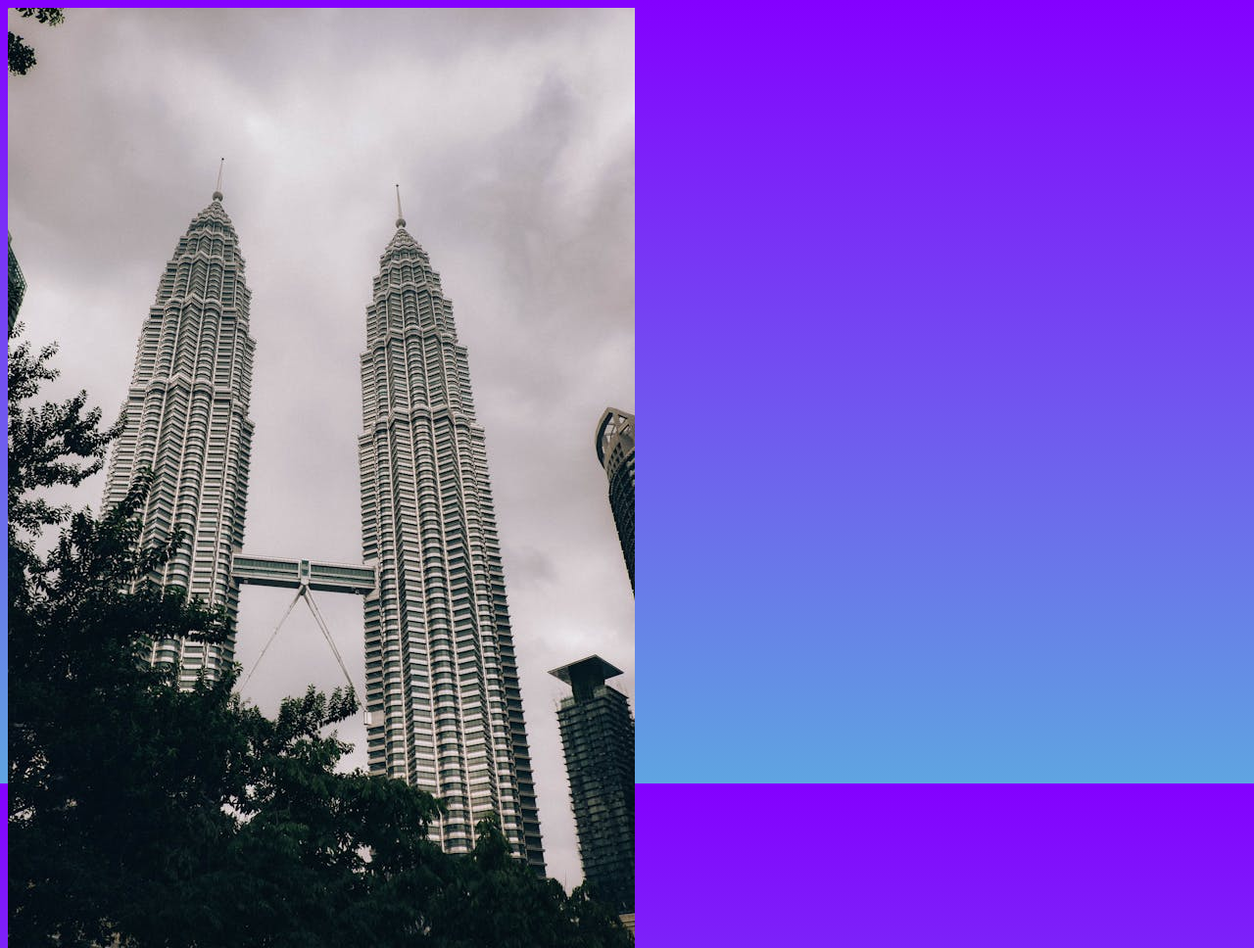
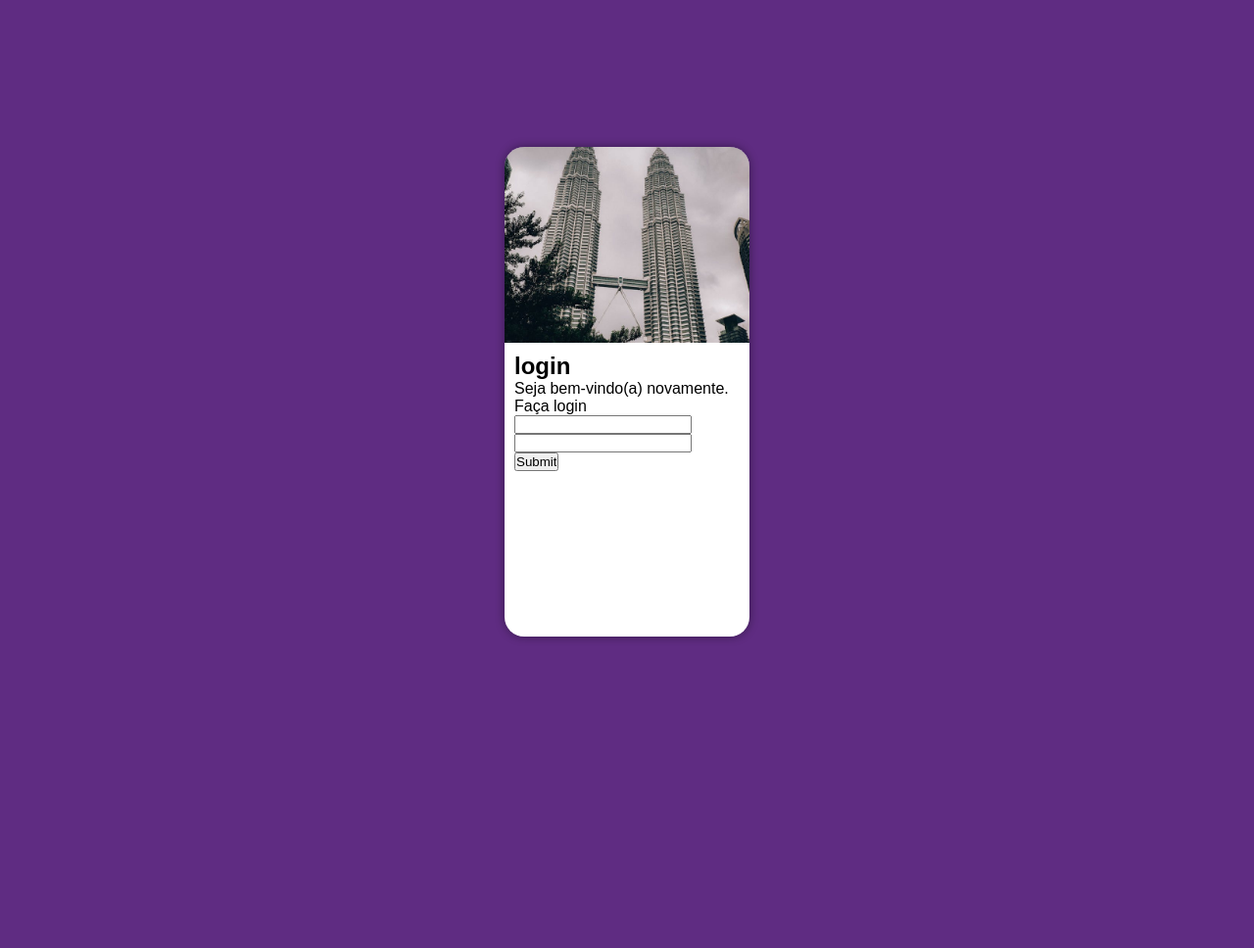
Before and after one commit to Arthur16code/projeto-login, a plain HTML site: page index.html in a window 1280 px wide. Shown: the top 968 px of the page at 98% size. After the commit the page ends 800 px from the top, so only its background shows below. Drawn offline with Linux system fonts and the light colour scheme.

Commit message:
atual css

```diff
--- a/index.html
+++ b/index.html
@@ -10,7 +10,7 @@
     <main>
         <section id="login">
             <div id="img">
-                <img src="pexels-saad-alawi-123396395-28845089 (1).jpg" alt="">
+
             </div>
             <div id="form">
                 <h1>login</h1>
@@ -18,6 +18,7 @@
                 <form action="login.php" method="post">
                     <input type="text">
                     <input type="password">
+                    <input type="submit">
                 </form>
             </div>
         </section>
--- a/style.css
+++ b/style.css
@@ -1,11 +1,51 @@
+@charset "UTF-8";
+
 :root{
     --fonte:Arial, Helvetica, sans-serif;
+    --verde:#49a09d;
+    --lilas:#5f2c82;
 }
 
-body{
-    background: linear-gradient(to bottom, rgb(132, 0, 255), rgb(95, 165, 225));
-    background-repeat: no-repeat;
+*{
+    font-family: var(--fonte);
+    padding: 0px;
+    margin: 0px;
+    box-sizing: border-box;
+}
+
+body, html {
+    background-color: var(--lilas);
+    height: 100vh;
+    width: 100vw;
+}
+
+main{
+    height: 100vh;
+    width: 100vw;
+    position: relative;
+}
+
+#login {
+    position: absolute;
+    top: 50%;
+    left: 50%;
+    transform: translate(-50%, -50%);
+    background-color: white;
+    width: 250px;
+    height: 500px;
+    border-radius: 20px;
+    overflow: hidden;
+    box-shadow: 0px 0px 10px rgba(0, 0, 0, 0.418);
+}
+
+#login > #img{
+    display: block;
+    background: #5f2c82  url(torres.jpg);
+    background-size: cover;
+    height: 200px;
     background-position: center;
-    background-attachment: fixed;
-    font-family: var(--fonte);
 }
+
+#form{
+    padding: 10px;
+}
```
Also changed, not shown: torres.jpg (renamed from pexels-saad-alawi-123396395-28845089 (1).jpg).
